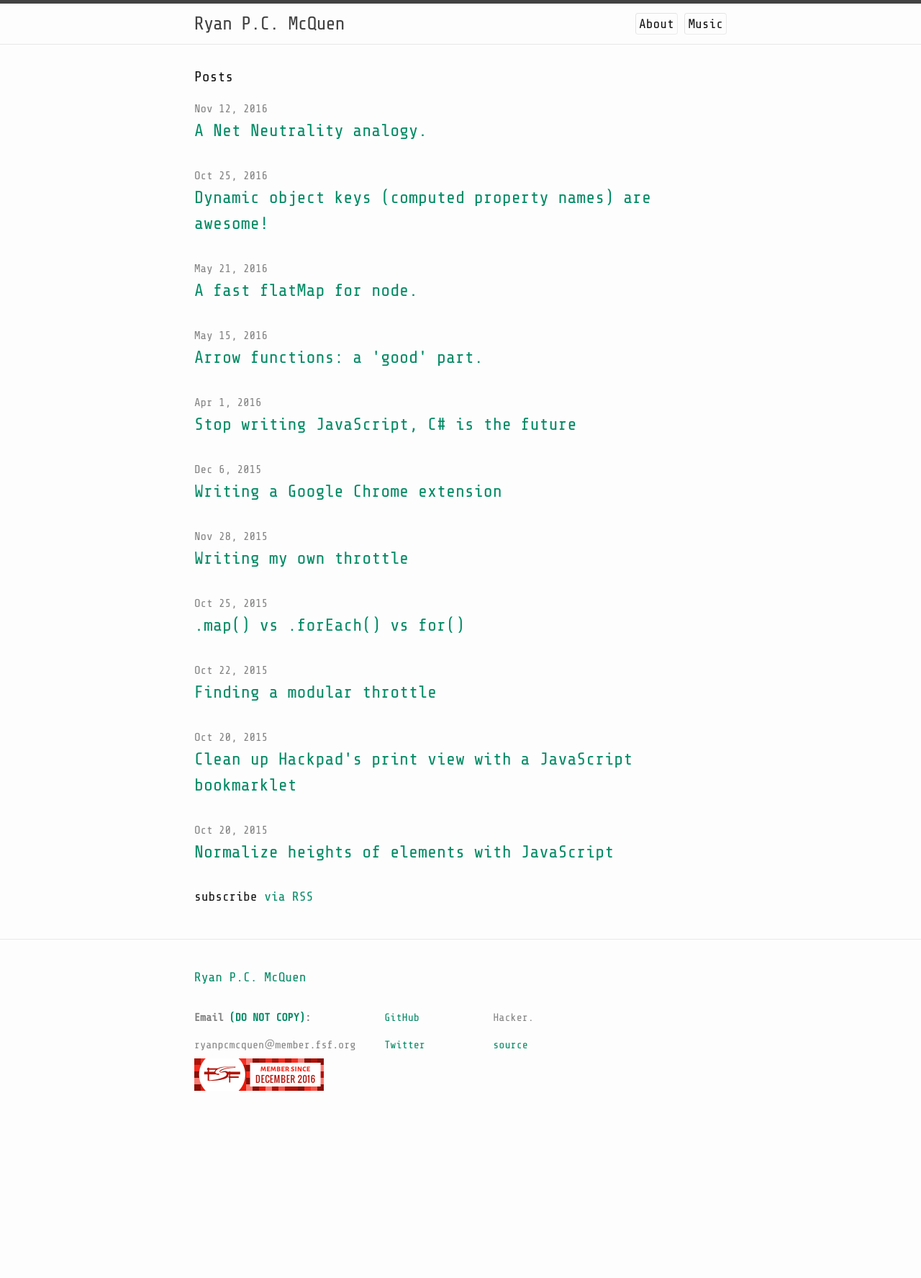
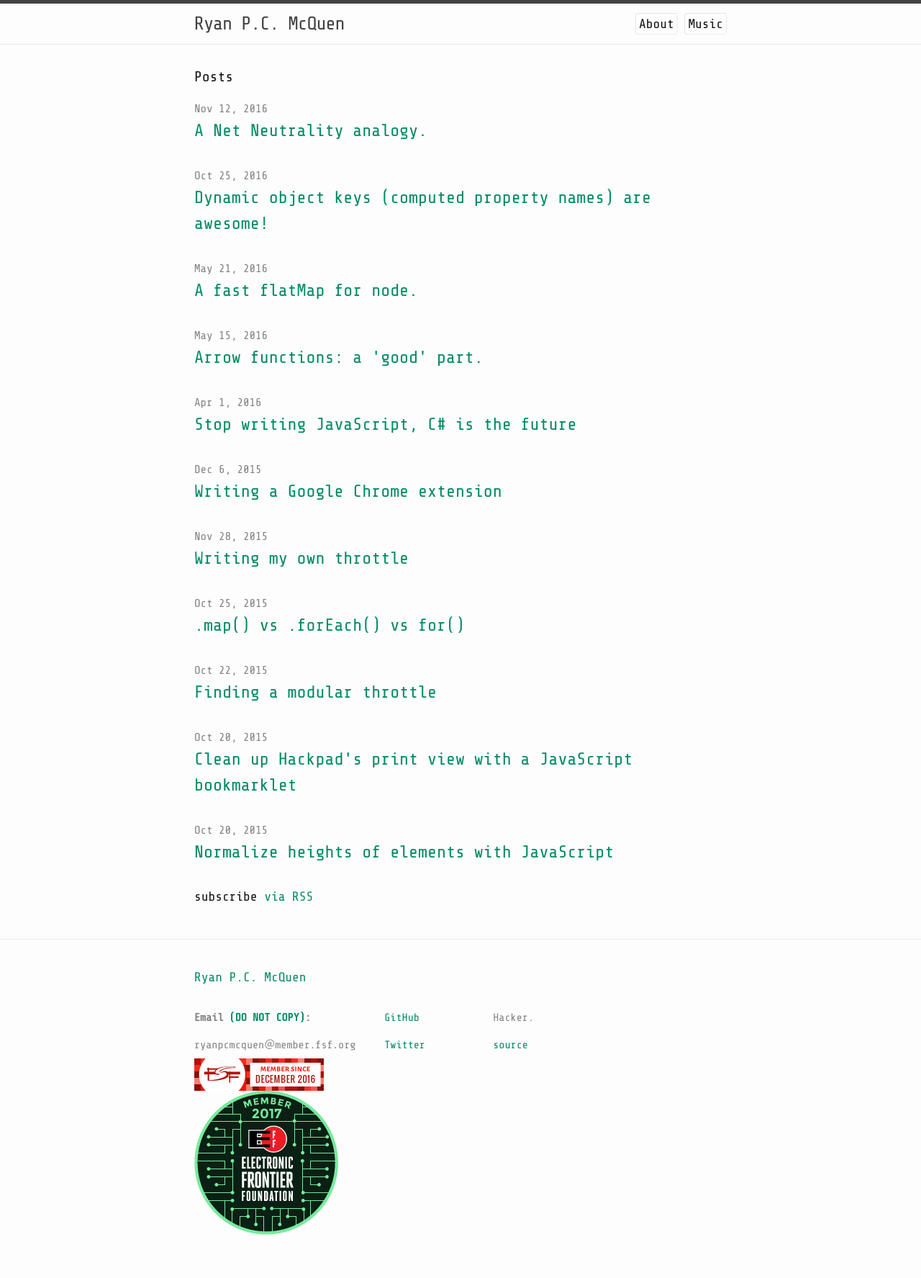
Before and after one commit to ryanpcmcquen/ryanpcmcquen.github.io, a Jekyll site: the page built from index.html, in a window 1280 px wide. Shown: the whole page at 72% size. Built offline with Jekyll 4.4.1, drawn with Linux system fonts in a browser that asks for light colours; before the commit the page ends 1575 px from its top, so only the background shows below that.

Commit message:
Add EFF badge.

```diff
--- a/_includes/footer.html
+++ b/_includes/footer.html
@@ -16,6 +16,11 @@
           <li>
             <a href="https://fsf.org">
               <img src="https://ryanpcmcquen.org/assets/1521146.png">
+            </a>
+          </li>
+          <li>
+            <a href="https://eff.org">
+              <img src="https://ryanpcmcquen.org/assets/2017mb.png">
             </a>
           </li>
         </ul>
```
